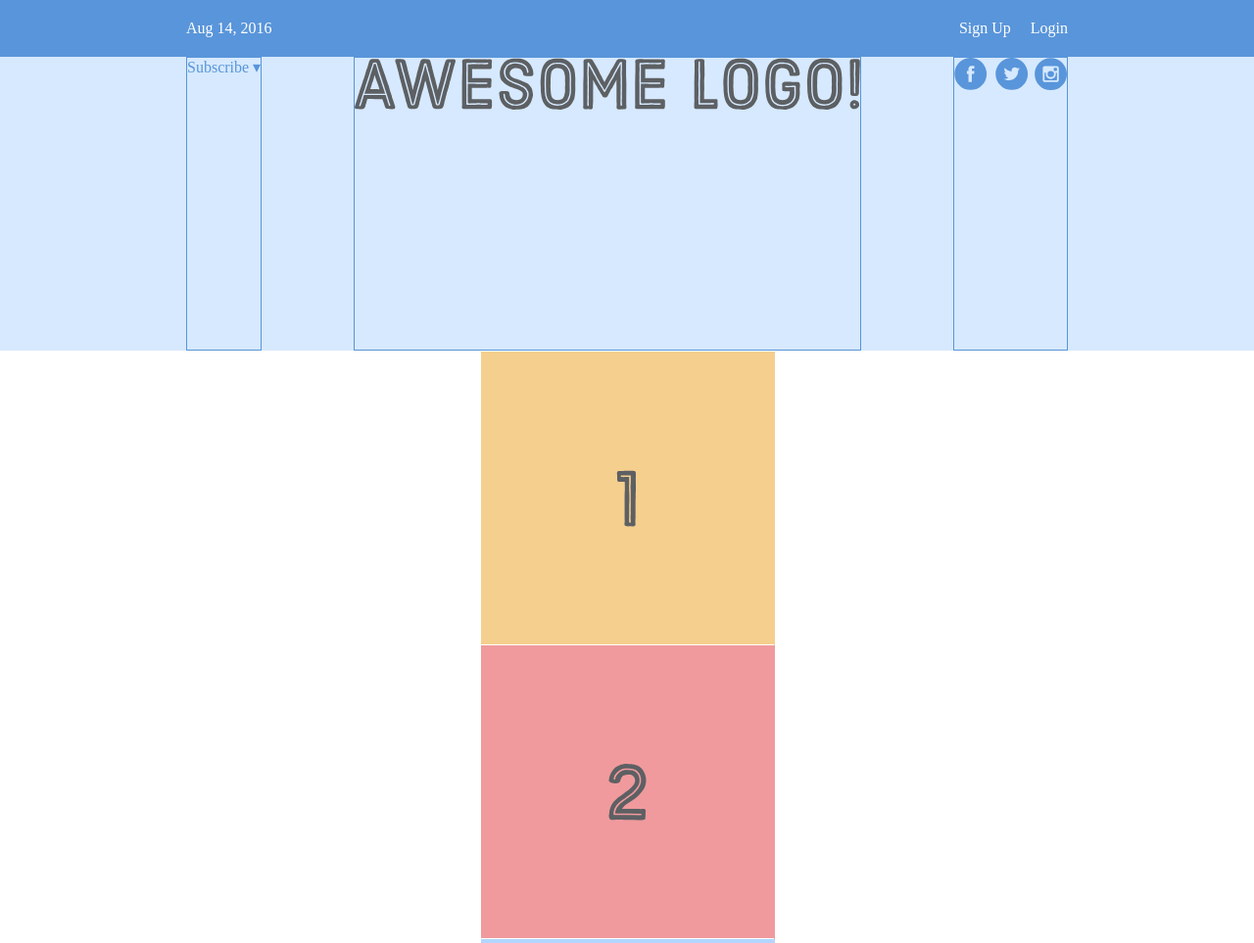
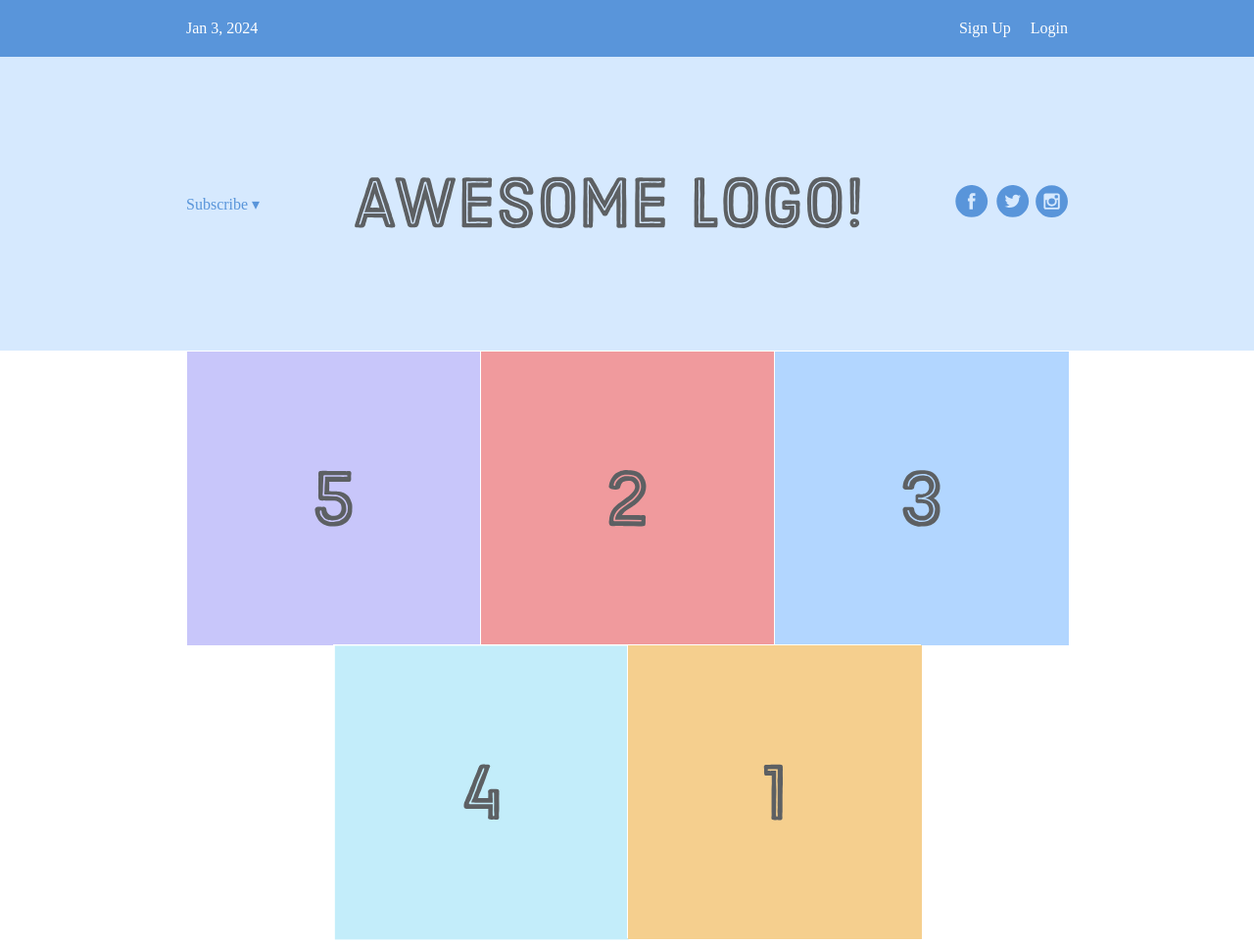
Before and after one commit to sangamhoni/odinproj, a plain HTML site: page 04-flexbox/01-tutorial-internettingishard/index.html in a window 1280 px wide. Shown: the top 963 px of the page at 98% size. Drawn offline with Linux system fonts and the light colour scheme.

Commit message:
Finish flex items' order property

```diff
--- a/04-flexbox/01-tutorial-internettingishard/index.html
+++ b/04-flexbox/01-tutorial-internettingishard/index.html
@@ -8,7 +8,7 @@
   <body>
     <div class='menu-container'>
       <div class='menu'>
-        <div class='date'>Aug 14, 2016</div>
+        <div class='date'>Jan 3, 2024</div>
         <div class="links">
           <div class='signup'>Sign Up</div>
           <div class='login'>Login</div>
--- a/04-flexbox/01-tutorial-internettingishard/styles.css
+++ b/04-flexbox/01-tutorial-internettingishard/styles.css
@@ -42,14 +42,14 @@
     height: 300px;
     display: flex;
     justify-content: space-between;
-    align-items: stretch;
+    align-items: center;
   }
 
-  .social,
+  /* .social,
 .logo,
 .subscribe {
-  border: 1px solid #5995DA;
-}
+  border: 1px solid #5995DA;        to debug
+} */
 
 .photo-grid-container {
   display: flex;
@@ -61,7 +61,7 @@
   display: flex;
   justify-content: center;
   flex-wrap: wrap;
-  flex-direction: column;
+  flex-direction: row;
   align-items: center;      /* to center horizontally, since flex-direction is column */
 }
 
@@ -70,3 +70,11 @@
   width: 300px;
   height: 300px;
 }
+
+.first-item {
+  order: 1;
+}
+
+.last-item {
+  order: -1;
+}
```
